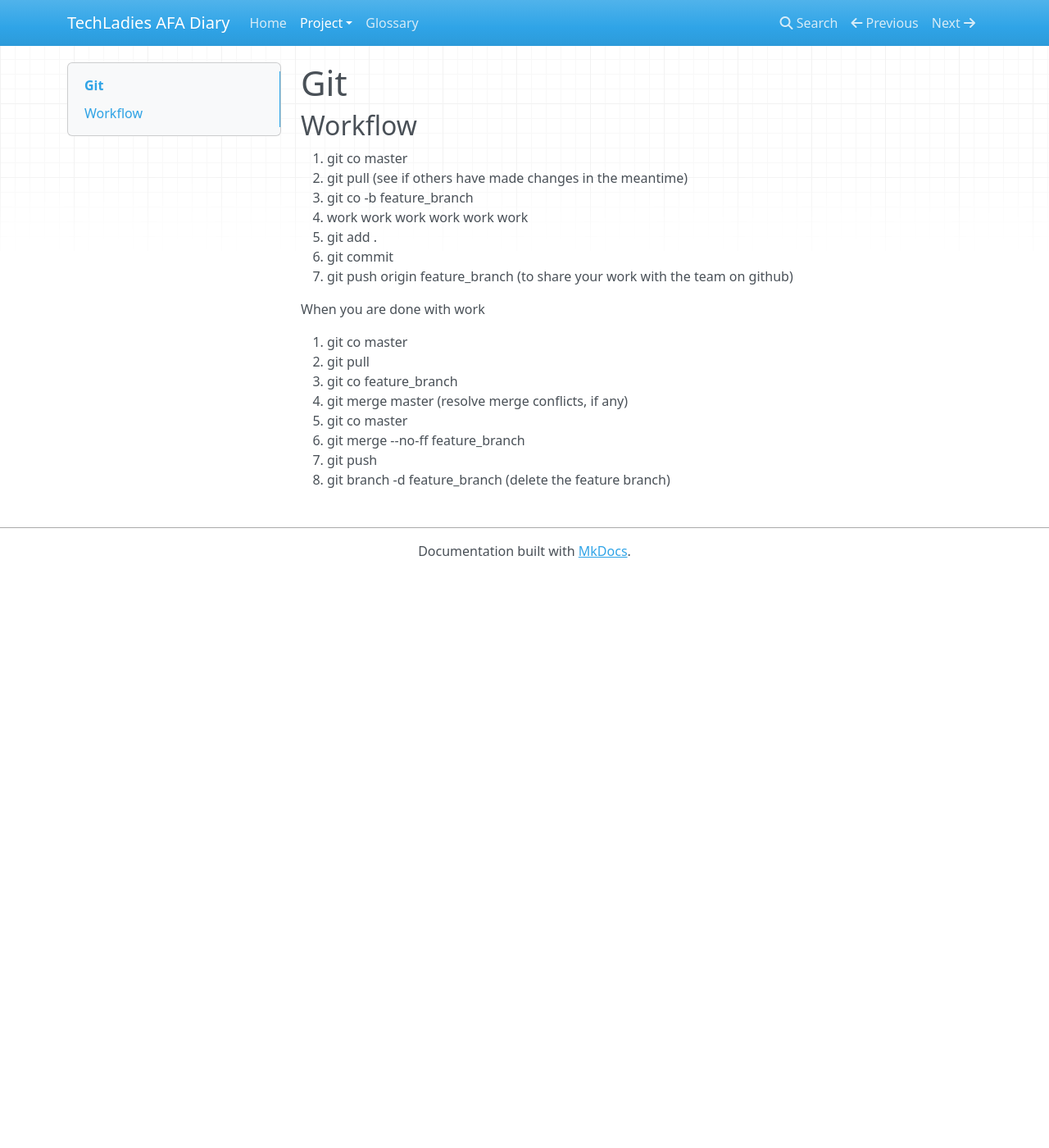
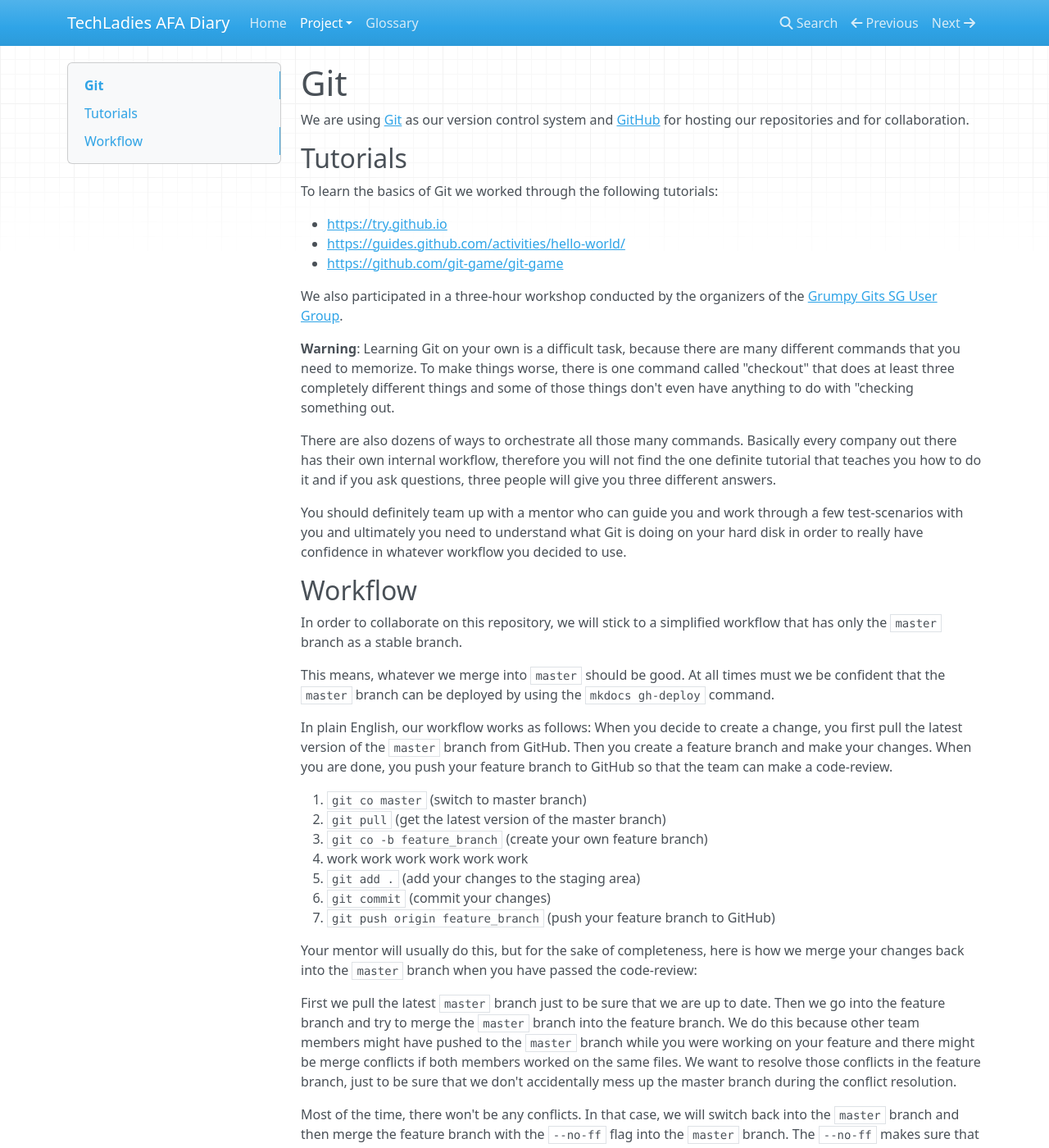
Before and after one commit to TechLadies/afa-diary, an MkDocs documentation site: the page built from docs/project/git.md, in a window 1280 px wide and 1400 px high. Shown: the whole window at 82% size. Built offline with MkDocs 1.6.1, drawn with Linux system fonts in a browser that asks for light colours; nearby versions of some CDN libraries; old or Windows-style settings are respelled for this version of MkDocs; some of the changed text lies outside the part shown.

Commit message:
Added Git workflow

```diff
--- a/docs/project/git.md
+++ b/docs/project/git.md
@@ -1,23 +1,83 @@
 # Git
+
+We are using [Git](http://www.git-scm.com) as our version control system and
+[GitHub](https://github.com) for hosting our repositories and for collaboration.
+
+## Tutorials
+
+To learn the basics of Git we worked through the following tutorials:
+
+* [https://try.github.io](https://try.github.io)
+* [https://guides.github.com/activities/hello-world/](https://guides.github.com/activities/hello-world/)
+* [https://github.com/git-game/git-game](https://github.com/git-game/git-game)
+
+We also participated in a three-hour workshop conducted by the organizers of
+the [Grumpy Gits SG User Group](http://www.meetup.com/Grumpy-Gits-SG/).
+
+**Warning**: Learning Git on your own is a difficult task, because there are
+many different commands that you need to memorize. To make things worse, there
+is one command called "checkout" that does at least three completely different
+things and some of those things don't even have anything to do with "checking
+something out.
+
+There are also dozens of ways to orchestrate all those many commands. Basically
+every company out there has their own internal workflow, therefore you will not
+find the one definite tutorial that teaches you how to do it and if you ask
+questions, three people will give you three different answers.
+
+You should definitely team up with a mentor who can guide you and work through a
+few test-scenarios with you and ultimately you need to understand what Git is
+doing on your hard disk in order to really have confidence in whatever workflow
+you decided to use.
 
 ## Workflow
 
+In order to collaborate on this repository, we will stick to a simplified
+workflow that has only the `master` branch as a stable branch.
 
-1. git co master
-1. git pull (see if others have made changes in the meantime)
-1. git co -b feature_branch
+This means, whatever we merge into `master` should be good. At all times must we
+be confident that the `master` branch can be deployed by using the
+`mkdocs gh-deploy` command.
+
+In plain English, our workflow works as follows: When you decide to create a
+change, you first pull the latest version of the `master` branch from GitHub.
+Then you create a feature branch and make your changes. When you are done, you
+push your feature branch to GitHub so that the team can make a code-review.
+
+1. `git co master` (switch to master branch)
+1. `git pull` (get the latest version of the master branch)
+1. `git co -b feature_branch` (create your own feature branch)
 1. work work work work work work
-1. git add .
-1. git commit
-1. git push origin feature_branch (to share your work with the team on github)
+1. `git add .` (add your changes to the staging area)
+1. `git commit` (commit your changes)
+1. `git push origin feature_branch` (push your feature branch to GitHub)
 
-When you are done with work
+Your mentor will usually do this, but for the sake of completeness, here is how
+we merge your changes back into the `master` branch when you have passed the
+code-review:
 
-1. git co master
-1. git pull
-1. git co feature_branch
-1. git merge master (resolve merge conflicts, if any)
-1. git co master
-1. git merge --no-ff feature_branch
-1. git push
-1. git branch -d feature_branch (delete the feature branch)
+First we pull the latest `master` branch just to be sure that we are up to
+date. Then we go into the feature branch and try to merge the `master` branch
+into the feature branch. We do this because other team members might have
+pushed to the `master` branch while you were working on your feature and there
+might be merge conflicts if both members worked on the same files. We want to
+resolve those conflicts in the feature branch, just to be sure that we don't
+accidentally mess up the master branch during the conflict resolution.
+
+Most of the time, there won't be any conflicts. In that case, we will switch
+back into the `master` branch and then merge the feature branch with the
+`--no-ff` flag into the `master` branch. The `--no-ff` makes sure that we can
+see "a bump" in the diagram view of our repository, so in the future we can
+still tell that a bunch of commits have all been made inside a certain
+feature branch. Once the feature branch has been merged into the master branch,
+it can be deleted locally and on GitHub.
+
+1. `git co master` (switch to master branch)
+1. `git pull` (get latest version of master branch)
+1. `git co feature_branch` (switch to feature branch)
+1. `git merge master` (resolve merge conflicts, if any)
+1. `git co master` (switch back to master branch)
+1. `git merge --no-ff feature_branch` (merge the feature branch)
+1. `git push` (push new master branch to GitHub)
+1. `git branch -d feature_branch` (delete the feature branch locally)
+1. `git push origin :feature_branch` (delete feature branch on GitHub)
```
